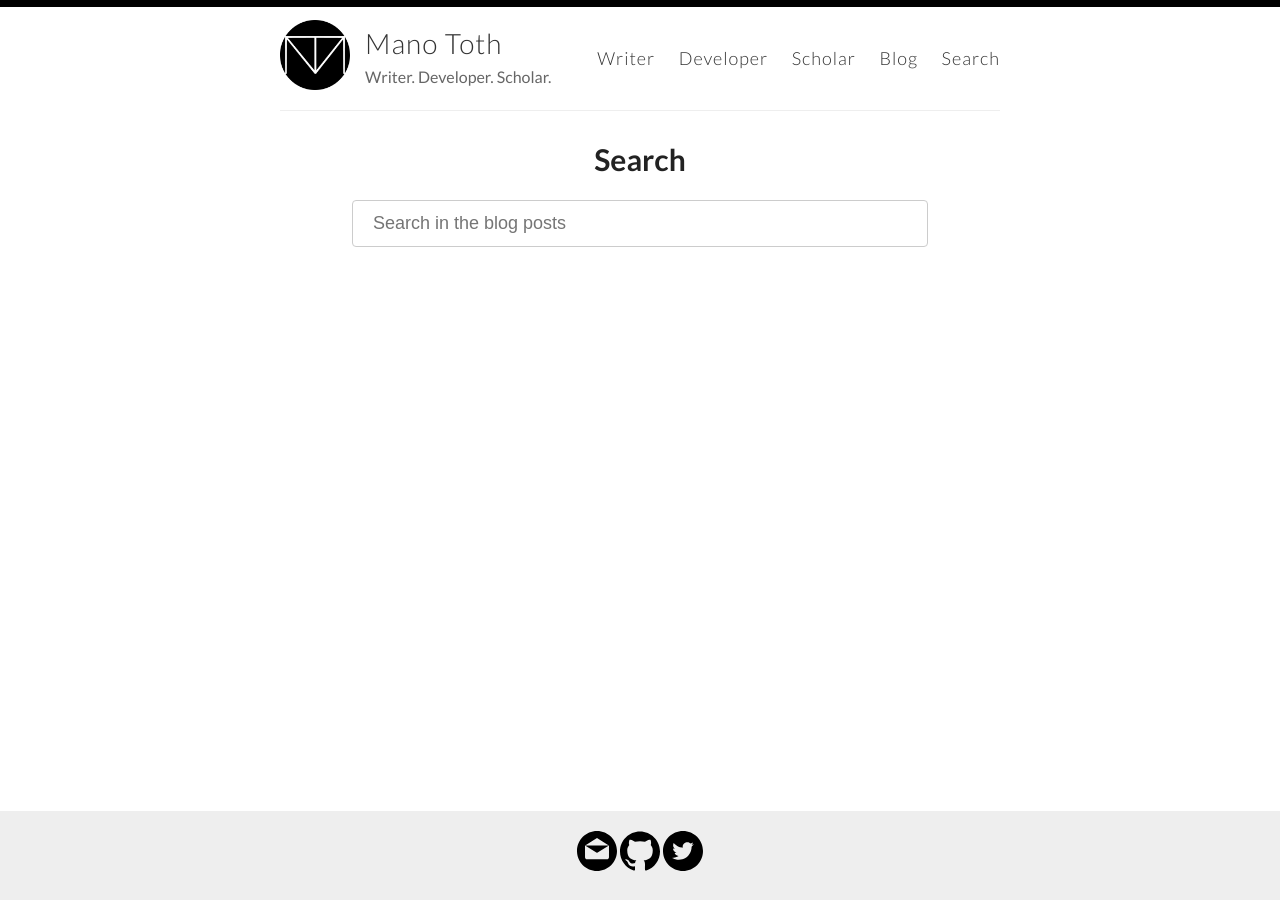
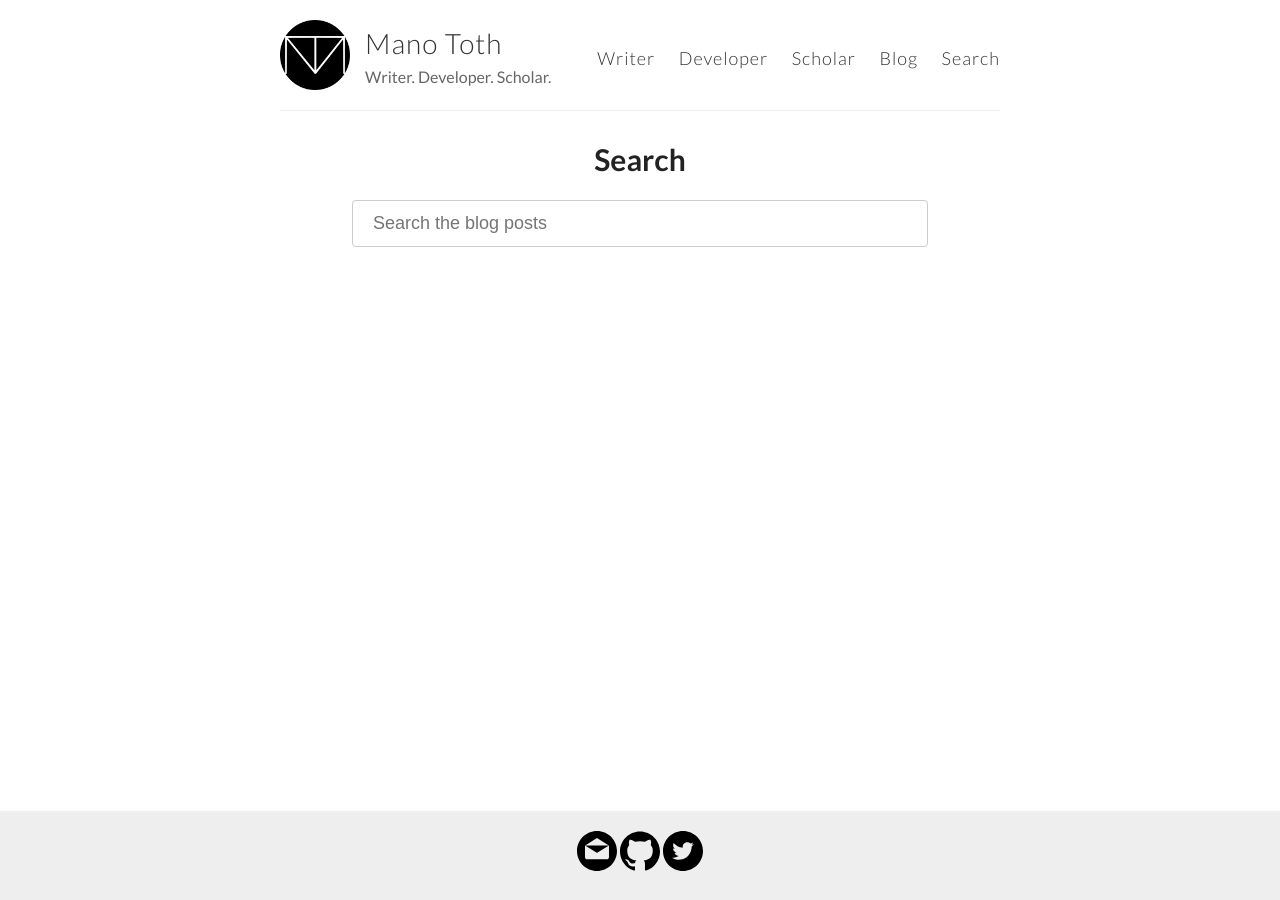
Before and after one commit to manototh/jekyll-test, a Jekyll site: the page built from _pages/search.md, in a window 1280 px wide. Built offline with Jekyll 4.4.1, drawn with Linux system fonts in a browser that asks for light colours.

Commit message:
Remove top bar

```diff
--- a/_layouts/default.html
+++ b/_layouts/default.html
@@ -16,7 +16,7 @@
   </head>
 
   <body>
-    <div id="bar"></div>
+    <!-- <div id="bar"></div> -->
     <div class="wrapper-container">
       <div class="wrapper-masthead">
         <div class="container">
--- a/_pages/search.md
+++ b/_pages/search.md
@@ -5,7 +5,7 @@ permalink: /search/
 ---
 
 <div id="search-container">
-    <input type="text" id="search-input" placeholder="Search in the blog posts">
+    <input type="text" id="search-input" placeholder="Search the blog posts">
     <ul id="results-container"></ul>
 </div>
 
--- a/assets/style.scss
+++ b/assets/style.scss
@@ -18,7 +18,6 @@
 	-webkit-box-shadow: inset 0 0 6px rgba(0,0,0,0.3);
 	border-radius: 10px;
 	background-color: #f5f5f5;
-	margin-bottom: 10px;
 }
 
 ::-webkit-scrollbar {
```
